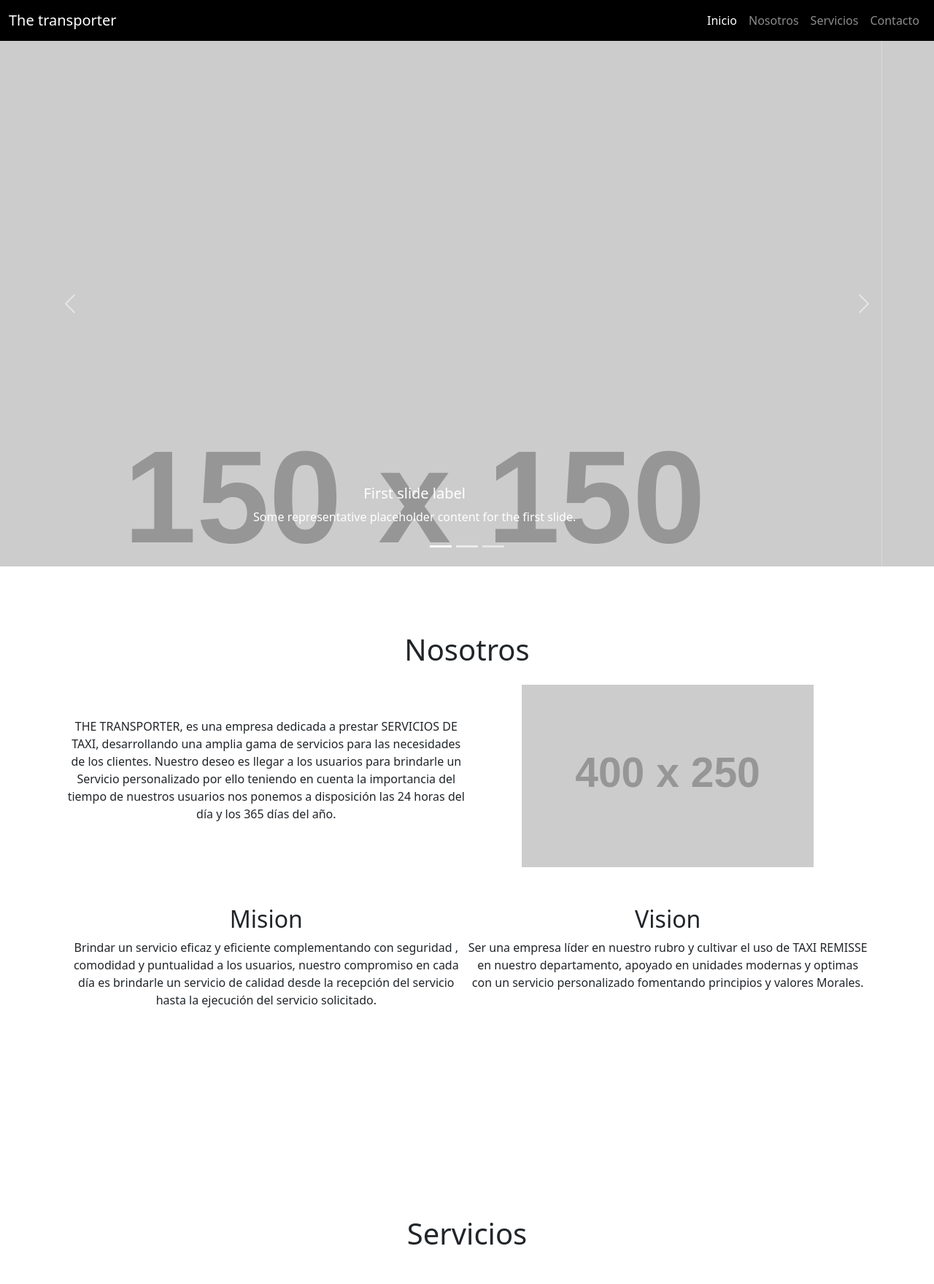
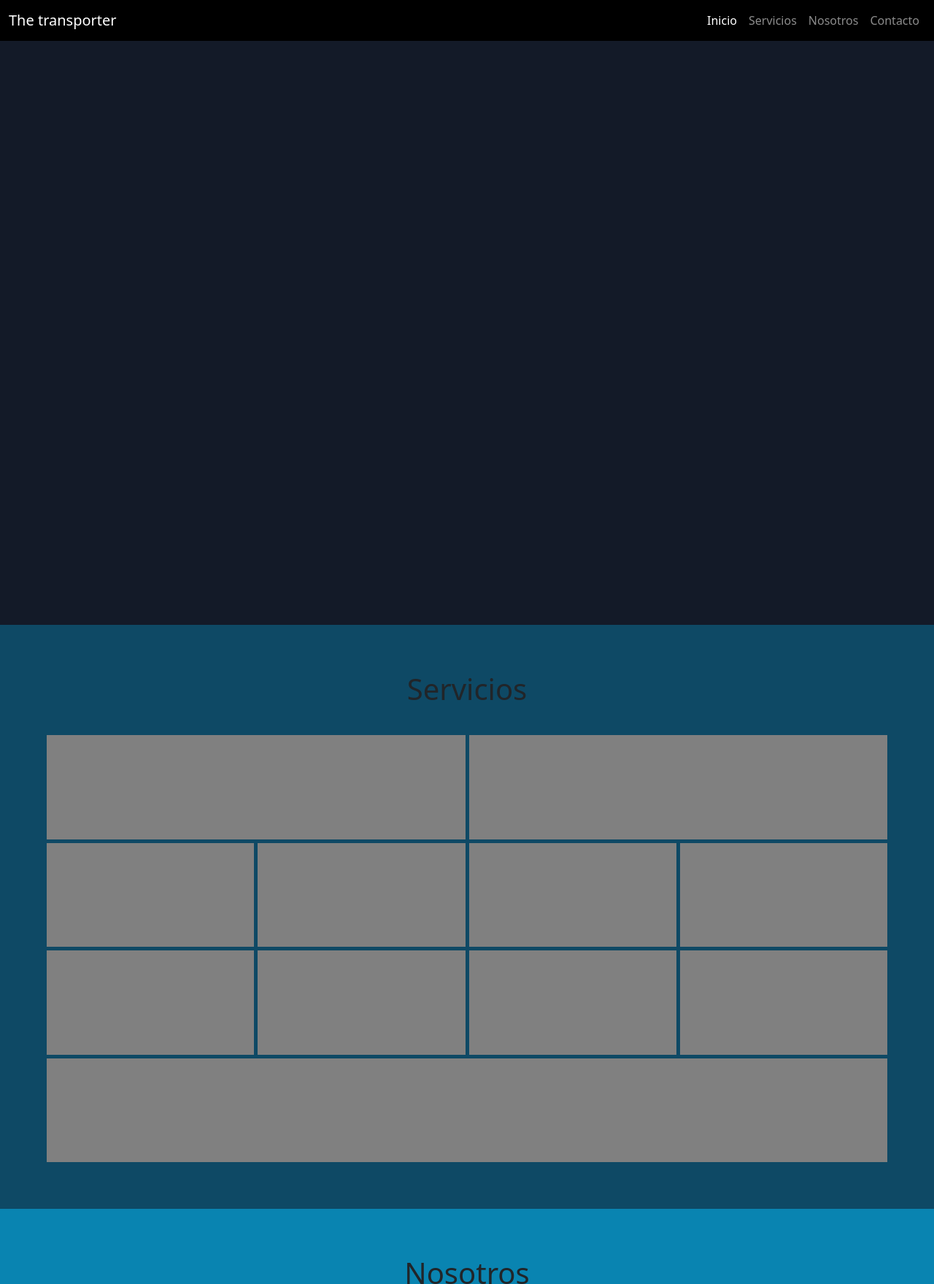
Before and after one commit to GiancarloGF/Landing_Page-The_Transporter, a plain HTML site: page public/index.html in a window 1280 px wide. Shown: the top 1759 px of the page at 73% size. Drawn offline with nearby package versions, Linux system fonts and the light colour scheme; placeholder pictures from the web are drawn by us.

Commit message:
Se ha reestructurado el html y css

```diff
--- a/public/index.html
+++ b/public/index.html
@@ -24,10 +24,10 @@
                                 <a class="nav-link active" aria-current="page" href="#">Inicio</a>
                               </li>
                               <li class="nav-item">
+                                <li class="nav-item">
+                                  <a class="nav-link" href="#servicios">Servicios</a>
+                                </li>
                                 <a class="nav-link" href="#nosotros">Nosotros</a>
-                              </li>
-                              <li class="nav-item">
-                                <a class="nav-link" href="#servicios">Servicios</a>
                               </li>
                               <li class="nav-item">
                                 <a class="nav-link" href="#contacto" >Contacto</a>
@@ -39,8 +39,8 @@
             </div>
       </header>
       <main>
-            <div class='carousel-main'>
-                  <div id="carouselExampleCaptions" class="carousel slide" data-bs-ride="carousel">
+            <section class='section section-carousel'>
+                  <!-- <div id="carouselExampleCaptions" class="carousel slide" data-bs-ride="carousel">
                         <div class="carousel-indicators">
                           <button type="button" data-bs-target="#carouselExampleCaptions" data-bs-slide-to="0" class="active" aria-current="true" aria-label="Slide 1"></button>
                           <button type="button" data-bs-target="#carouselExampleCaptions" data-bs-slide-to="1" aria-label="Slide 2"></button>
@@ -77,9 +77,26 @@
                           <span class="carousel-control-next-icon" aria-hidden="true"></span>
                           <span class="visually-hidden">Next</span>
                         </button>
-                      </div>
-            </div>
-            <div class="section section-nosotros" id="nosotros">
+                      </div> -->
+            </section>
+            <section class="section section-servicios" id="servicios">
+              <h1 class="section__title">Servicios</h1>
+              <div class="section__content section__content-servicios">
+                <div class="servicios__item one"></div>
+                <div class="servicios__item two"></div>
+                <div class="servicios__item three"></div>
+                <div class="servicios__item four"></div>
+                <div class="servicios__item five"></div>
+                <div class="servicios__item six"></div>
+                <div class="servicios__item seven"></div>
+                <div class="servicios__item eight"></div>
+                <div class="servicios__item nine"></div>
+                <div class="servicios__item ten"></div>
+                <div class="servicios__item eleven"></div>
+              </div>
+            </section>
+
+            <section class="section section-nosotros" id="nosotros">
                   <h1 class="section__title">Nosotros</h1>
                   <div class="section__content section__content-nosotros">
                     <div class="nosotros__main">
@@ -91,7 +108,9 @@
                         la importancia del tiempo de nuestros usuarios nos
                         ponemos a disposición las 24 horas del día y los 365
                         días del año.</p>
-                      <div class="nosotros__img"><img src="https://via.placeholder.com/400x250" alt=""></div>
+                    </div>
+                    <div class="nosotros__img">
+                      <!-- <img src="https://via.placeholder.com/400x250" alt=""> -->
                     </div>
                     <div class="nosotros__mision">
                       <h2>Mision</h2>
@@ -110,24 +129,8 @@
                         valores Morales.</p>
                     </div>
                   </div>
-            </div>
-            <div class="section section-servicios" id="servicios">
-                  <h1 class="section__title">Servicios</h1>
-                  <div class="section__content section__content-servicios">
-                    <div class="servicios__item one"></div>
-                    <div class="servicios__item two"></div>
-                    <div class="servicios__item three"></div>
-                    <div class="servicios__item four"></div>
-                    <div class="servicios__item five"></div>
-                    <div class="servicios__item six"></div>
-                    <div class="servicios__item seven"></div>
-                    <div class="servicios__item eight"></div>
-                    <div class="servicios__item nine"></div>
-                    <div class="servicios__item ten"></div>
-                    <div class="servicios__item eleven"></div>
-                  </div>
-            </div>
-            <div class="section section-contacto" id="contacto">
+            </section>
+            <section class="section section-contacto" id="contacto">
                   <h1 class="section__title">Contacto</h1>
                   <div class="section__content section__content-contacto">
                     <div class="contact-media"></div>
@@ -142,11 +145,11 @@
                       </div>
                     </form>
                   </div>
-            </div>
+            </section>
 
       </main>
       <footer>
-            <div class="main-footer">
+            <div class="section-footer">
 
             </div>
 
--- /dev/null
+++ b/src/_global.sass
@@ -0,0 +1,77 @@
+/** ===================
+      VARIABLES
+      ================= **/
+$color-1: #000
+$color-2: #fff
+$color-3: yellow
+$color-4: skyblue
+
+$brkpnt-1: 850px
+/** ===================
+      MIXINS
+      ================= **/
+
+
+// To positioning services'items
+@mixin grid-position($gri, $gre,$gci,$gce)
+      grid-row-start: $gri
+      grid-row-end: $gre
+      grid-column-start: $gci
+      grid-column-end: $gce
+      background-color: grey
+@mixin f-center-total($direction)
+      display: flex
+      flex-direction: $direction
+      justify-content: center
+      align-items: center
+/** ===================
+      GLOBAL
+      ================= **/
+*
+      margin: 0
+      padding: 0
+      box-sizing: border-box
+
+
+
+body
+      width: 100%
+main
+      width: 100%
+p
+      height: 50%
+
+form
+      grid-column: 3/5
+      align-self: center
+
+.navbar
+      background-color: $color-1 !important
+
+.navbar-collapse
+      justify-content: flex-end
+/** ===================
+      POSITIONS ITEMS
+      ================= **/
+.one
+      @include grid-position(1,2,1,3)
+.two
+      @include grid-position(1,2,3,5)
+.three
+      @include grid-position(2,3,1,2)
+.four
+      @include grid-position(2,3,2 ,3)
+.five
+      @include grid-position(2,3,3,4)
+.six
+      @include grid-position(2,3,4,5)
+.seven
+      @include grid-position(3,4,1,2)
+.eight
+      @include grid-position(3,4,2,3)
+.nine
+      @include grid-position(3,4,3,4)
+.ten
+      @include grid-position(3,4,4,5)
+.eleven
+      @include grid-position(4,5,1,5)
--- a/src/styles.sass
+++ b/src/styles.sass
@@ -1,150 +1,81 @@
-// @import 'serviciosItems'
+@import 'global'
+@import 'medias'
 
-// Variables
-$color-1: #000
-$color-2: #fff
-$color-3: yellow
-$color-4: skyblue
+//SECTIONS
+.section
+      width: 100%
+      height:100vh
+      padding: 5%
+      text-align: center
+      display: grid
+      grid-template-columns: 1fr
+      grid-template-rows: 10% 90%
 
-$brkpnt-1: 850px
-
-// MIXINS
-@mixin section
-      width: 100vw
-      padding: 7%
-@mixin grid-position($gri, $gre,$gci,$gce)
-      grid-row-start: $gri
-      grid-row-end: $gre
-      grid-column-start: $gci
-      grid-column-end: $gce
-      background-color: grey
-
-// GLOBAL
-*
-      margin: 0
-      padding: 0
-      box-sizing: border-box
+// .section__title
+//       grid-row: 1/2
+//       grid-column: 1/3
+// .section__content
+//       height: 90%
+// Section-carousel
+.section-carousel
+      background-color: #131a28
 
 
 
-.navbar
-      background-color: $color-1 !important
-
-.navbar-collapse
-      justify-content: flex-end
-
-.carousel-main
-      display: flex
-      justify-content: center
-
-.carousel
-      height: 90vh
-      width:100vw
-      @media screen and ( max-width: $brkpnt-1  )
-            height: 70vh
-
-
-      .carousel-inner
-            height:100%
-      .carousel-item
-            height:100%
-      carousel__img
-            height: 100%
-
-.section
-      width: 100vw
-      height:100vh
-      padding: 7%
-
-      text-align: center
-      @media screen and ( max-width: $brkpnt-1  )
-            height: 70vh
-            padding: 7% 3% 7% 3%
-
-
-
-.section__title
-      height:10%
-.section__content
-      height: 90%
-
-
+// Section-nosotros
+.section-nosotros
+      background-color: #0984b1
 .section__content-nosotros
       display: grid
       grid-template-columns: repeat(2, 1fr)
       grid-template-rows: repeat(2, 1fr)
-      grid-row-gap: 50px
-      @media screen and ( max-width: $brkpnt-1  )
-            grid-row-gap: 5px
-            grid-template-rows: 1fr 2fr
+      grid-row-gap: 30px
+      grid-column-gap: 30px
       .nosotros__main
-            grid-column: 1/3
-            display: grid
-            grid-template-columns: repeat(2, 1fr)
-            align-items: center
-            @media screen and ( max-width: $brkpnt-1  )
-                  grid-template-columns: 1fr
-            .nosotros__img
-                  @media screen and ( max-width: $brkpnt-1  )
-                        display: none
-
-      .nosotros-mision
             grid-column: 1/2
-      .nosotros-vision
+            grid-row: 1/2
+            background-color: #00485b
+            @include f-center-total(column)
+      .nosotros__img
             grid-column: 2/3
+            grid-row: 1/2
+            background-color: #00485b
+            @include f-center-total(row)
+            img
+                  height:80%
+      .nosotros__mision
+            grid-column: 1/2
+            grid-row: 2/3
+            background-color: #00485b
+            @include f-center-total(column)
+      .nosotros__vision
+            grid-column: 2/3
+            grid-row: 2/3
+            background-color: #00485b
+            @include f-center-total(column)
 
 
 
+// Section-servicios
+.section-servicios
+      background-color: #0e4965
 .section__content-servicios
-      margin-top: 50px
+      margin-top: 20px
       display: grid
-      grid-template-columns: repeat(10, 1fr)
-      grid-template-rows: repeat(8, 1fr)
+      grid-template-columns: repeat(4, 1fr)
+      grid-template-rows: repeat(4, 1fr)
       grid-gap: 5px
 
+// Section-Contacto
 .section-contacto
-      height: 90vh
-
+      height: 85vh
 
 .section__content-contacto
       display: grid
       grid-template-columns: repeat(4, 1fr)
       grid-template-rows: 1fr
 
-      form
-            grid-column: 3/5
-            align-self: center
-
-
-
-
-p
-      text-align: center
-
-
-.one
-      @include grid-position(1,3,2,6)
-.two
-      @include grid-position(1,3,6,10)
-.three
-      @include grid-position(3,5,2,4)
-.four
-      @include grid-position(3,5,4,6)
-.five
-      @include grid-position(3,5,6,8)
-.six
-      @include grid-position(3,5,8,10)
-.seven
-      @include grid-position(5,7,2,4)
-.eight
-      @include grid-position(5,7,4,6)
-.nine
-      @include grid-position(5,7,6,8)
-.ten
-      @include grid-position(5,7,8,10)
-.eleven
-      @include grid-position(7,9,2,10)
-
-.main-footer
+// Section-footer
+.section-footer
       background-color: $color-1
-      height: 10vh
+      height: 15vh
```
Also changed, not shown: src/_serviciosItems.sass (deleted, +0 -8 lines), public/css/styles.css, src/_medias.sass (added), 1 other file.
